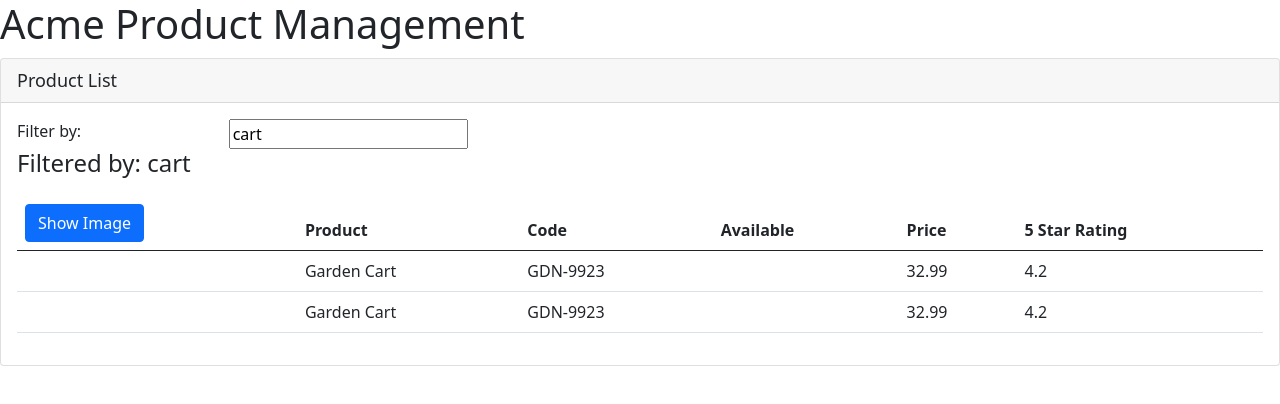
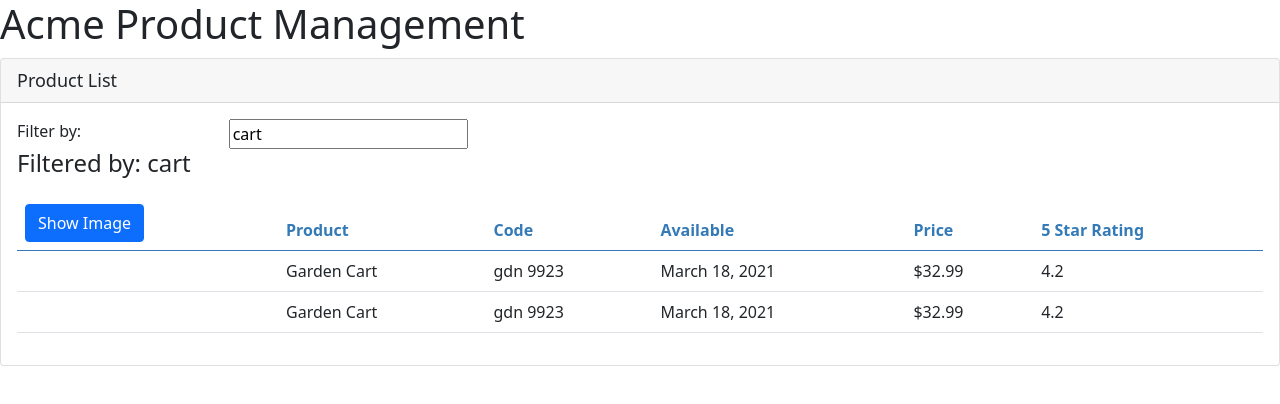
Before and after one commit to diaz4674/angular-getting-started, an Angular app in the folder apm-new/: page / in a window 1280 px wide. Shown: the top 404 px of the page. Built offline with nearby package versions, Linux system fonts and the light colour scheme.

Commit message:
filtering functional

```diff
--- a/apm-new/src/app/app.module.ts
+++ b/apm-new/src/app/app.module.ts
@@ -4,11 +4,13 @@
 import { AppRoutingModule } from './app-routing.module';
 import { AppComponent } from './app.component';
 import { ProductListComponent } from './products/product-list.component';
+import {ConvertToSpacesPipe} from "./shared/convert-to-spaces.pipe";
 
 @NgModule({
   declarations: [
     AppComponent,
-    ProductListComponent
+    ProductListComponent,
+    ConvertToSpacesPipe
   ],
   imports: [
     BrowserModule,
--- /dev/null
+++ b/apm-new/src/app/products/product-list.component.css
@@ -0,0 +1,3 @@
+thead {
+  color: #337ab7;
+}
--- a/apm-new/src/app/products/product-list.component.html
+++ b/apm-new/src/app/products/product-list.component.html
@@ -6,7 +6,7 @@
     <div class='row'>
       <div class='col-md-2'>Filter by:</div>
       <div class='col-md-4'>
-        <input type='text' [(ngModel)]='listFilter' />
+        <input type='text' [(ngModel)] ='listFilter'/>
       </div>
     </div>
     <div class='row'>
@@ -20,7 +20,7 @@
           <tr>
             <th>
               <button class='btn btn-primary' (click)='toggleImage()'>
-                {{ showImage ? 'Hide' : 'Show'}} Image
+                {{showImage ? "Hide": "Show"}} Image
               </button>
             </th>
             <th>Product</th>
@@ -31,13 +31,16 @@
           </tr>
         </thead>
         <tbody>
-          <tr *ngFor='let product of products'>
-            <td><img *ngIf='showImage' [src]='product.imageURL' [title]='product.productName'
-                [style.width.px]='imageWidth' [style.margin.px]='imageMargin' /></td>
+          <tr *ngFor='let product of filteredProducts'>
+            <td>
+              <img *ngIf='showImage' [src]='product.imageUrl' [title]='product.productName'
+                   [style.width.px]='imageWidth'
+                   [style.margin.px]='imageMargin'/>
+            </td>
             <td>{{product.productName}}</td>
-            <td>{{product.productCode}}</td>
-            <td>{{product.productreleaseDate}}</td>
-            <td>{{product.price}}</td>
+            <td>{{product.productCode | lowercase | convertToSpaces:'-'}}</td>
+            <td>{{product.releaseDate}}</td>
+            <td>{{product.price | currency: 'USD': 'symbol':'1.2-2'}}</td>
             <td>{{product.starRating}}</td>
           </tr>
         </tbody>
--- a/apm-new/src/app/products/product-list.component.ts
+++ b/apm-new/src/app/products/product-list.component.ts
@@ -1,30 +1,46 @@
-import { Component } from '@angular/core';
+import { Component, OnInit } from '@angular/core';
+import { IProduct } from './products';
 
 @Component({
   selector: "pm-products",
-  templateUrl: "./product-list.component.html"
+  templateUrl: "./product-list.component.html",
+  styleUrls: ['./product-list.component.css']
 })
 
-export class ProductListComponent {
+export class ProductListComponent implements OnInit {
   pageTitle: string = 'Product List';
   imageWidth: number = 50;
   imageMargin: number = 2;
   showImage: boolean = false;
-  listFilter: string = 'cart';
-  products: any[] = [{
-    "productID": 1,
+
+  private _listFilter: string = ''; //
+
+  get listFilter(): string { return this._listFilter; }
+
+  set listFilter(value: string){
+    this._listFilter = value;
+    this.filteredProducts = this.performFilter(value);
+  }
+
+  filteredProducts: IProduct[] = [];
+  products: IProduct[] =[
+  {
+    "productId": 1,
     "productName": "Garden Cart",
     "productCode": "GDN-9923",
-    "imageURL": "assets/images/garden_cart.png",
+    "releaseDate": "March 18, 2021",
+    "description": "15 gallon cap rolling garden cart",
+    "imageUrl": "assets/images/garden_cart.png",
     "price": 32.99,
     "starRating": 4.2
   },
-
   {
-    "productID": 1,
+    "productId": 1,
     "productName": "Garden Cart",
     "productCode": "GDN-9923",
-    "imageURL": "assets/images/garden_cart.png",
+    "releaseDate": "March 18, 2021",
+    "description": "15 gallon cap rolling garden cart",
+    "imageUrl": "assets/images/garden_cart.png",
     "price": 32.99,
     "starRating": 4.2
   }
@@ -32,4 +48,14 @@
   toggleImage(): void {
     this.showImage = !this.showImage;
   }
+
+  performFilter(filterBy: string): IProduct[]{
+    filterBy = filterBy.toLowerCase();
+    return this.products.filter((product: IProduct) =>
+      product.productName.toLowerCase().includes(filterBy))
+  }
+
+  ngOnInit(): void {
+    this.listFilter = 'cart'
+  }
 }
--- /dev/null
+++ b/apm-new/src/app/products/products.ts
@@ -0,0 +1,10 @@
+export interface IProduct {
+    productId: number;
+    productName: string;
+    productCode: string;
+    releaseDate: string;
+    price: number;
+    description: string;
+    starRating: number;
+    imageUrl: string;
+}
--- /dev/null
+++ b/apm-new/src/app/shared/convert-to-spaces.pipe.ts
@@ -0,0 +1,11 @@
+import { Pipe, PipeTransform } from "@angular/core";
+
+@Pipe({
+  name: 'convertToSpaces'
+})
+export class ConvertToSpacesPipe implements PipeTransform {
+
+  transform(value: string, character: string): string {
+    return value.replace(character, ' ');
+  }
+}
--- /dev/null
+++ b/apm-new/src/app/shared/star.component.css
@@ -0,0 +1,6 @@
+.crop {
+  overflow: hidden;
+}
+div {
+  cursor: pointer;
+}
```
Also changed, not shown: apm-new/src/app/shared/star.component.html (added, +12 -0 lines), apm-new/src/app/shared/star.component.ts (added, +21 -0 lines).
